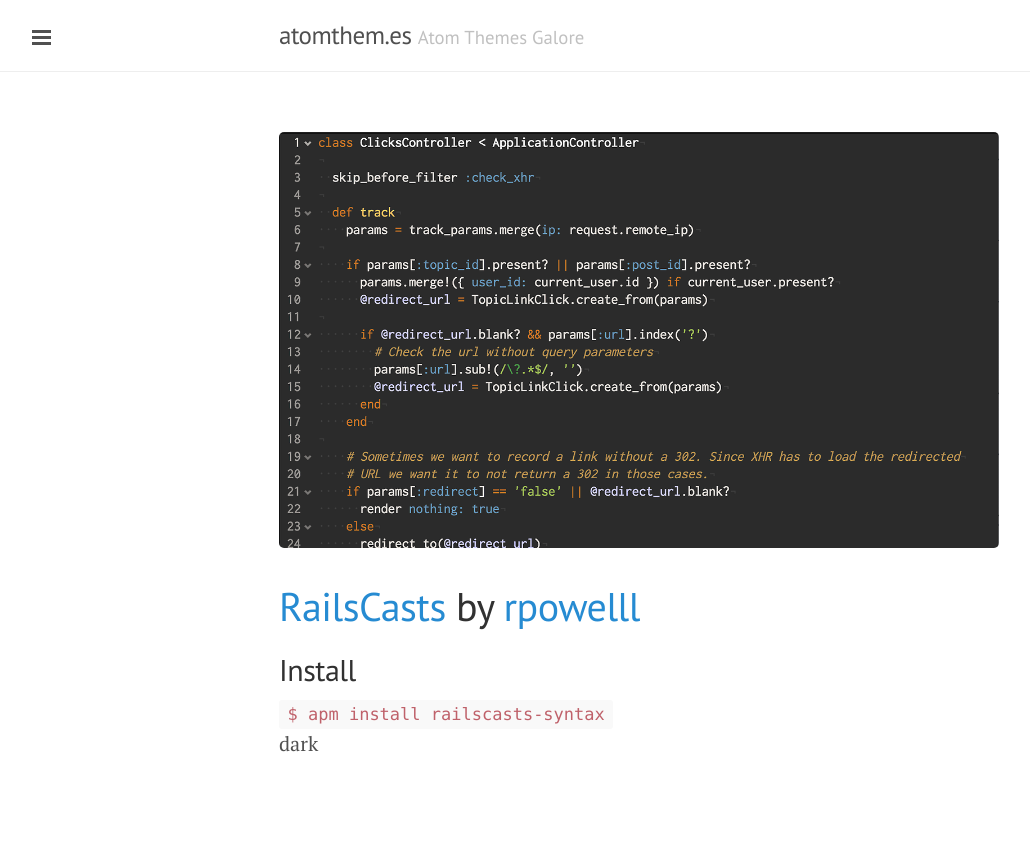
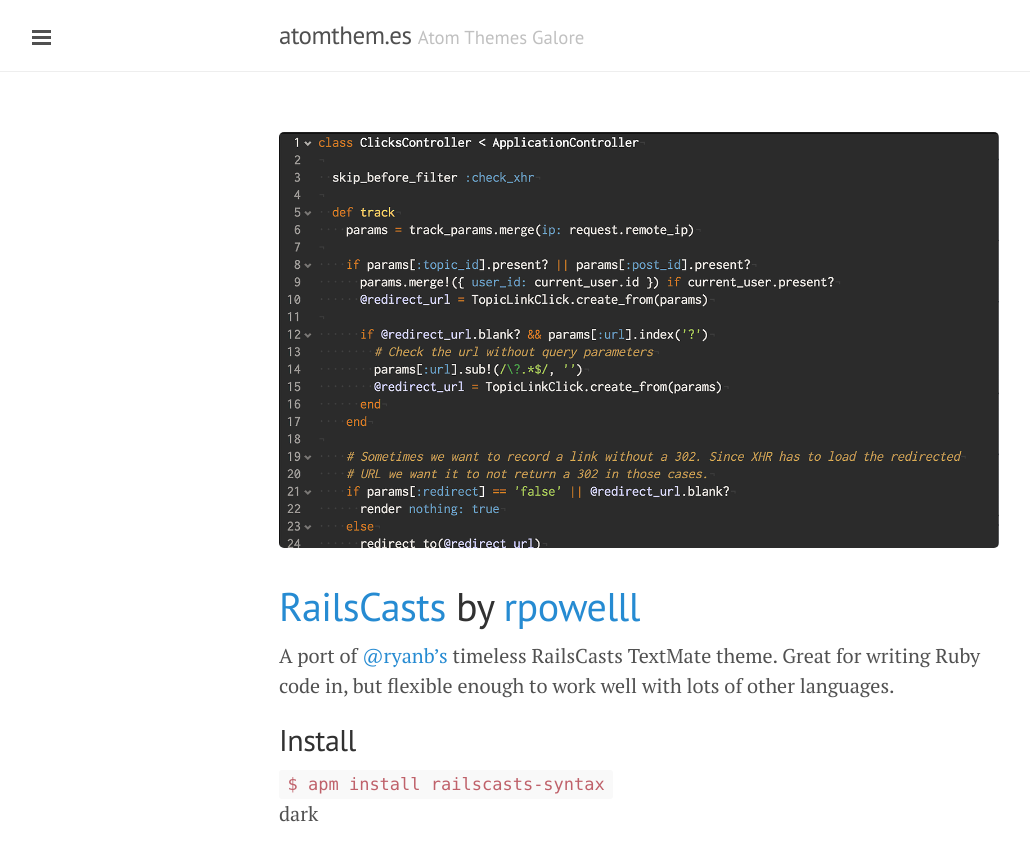
Before and after one commit to atom-themes/atom-themes.github.io, a Jekyll site: the page built from _posts/2014-03-01-railscasts-by-rpowelll.md, in a window 1280 px wide. Shown: the top 861 px of the page, without its empty margins (1-1031 px from the left). Built offline with Jekyll 4.4.1, drawn with Linux system fonts in a browser that asks for light colours; Markdown is read by kramdown in place of the engine named in the settings.

Commit message:
Better content to test the theme wiht

```diff
--- a/_posts/2014-03-01-railscasts-by-rpowelll.md
+++ b/_posts/2014-03-01-railscasts-by-rpowelll.md
@@ -8,3 +8,7 @@
 package_url: https://atom.io/packages/railscasts-syntax
 package_name: railscasts-syntax
 ---
+
+A port of [@ryanb's](https://github.com/ryanb/) timeless RailsCasts TextMate
+theme. Great for writing Ruby code in, but flexible enough to work well with
+lots of other languages.
```
